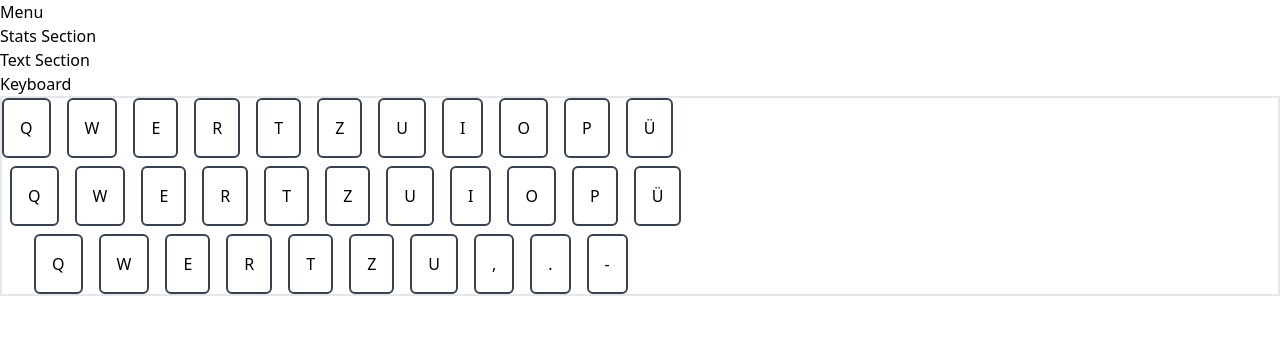
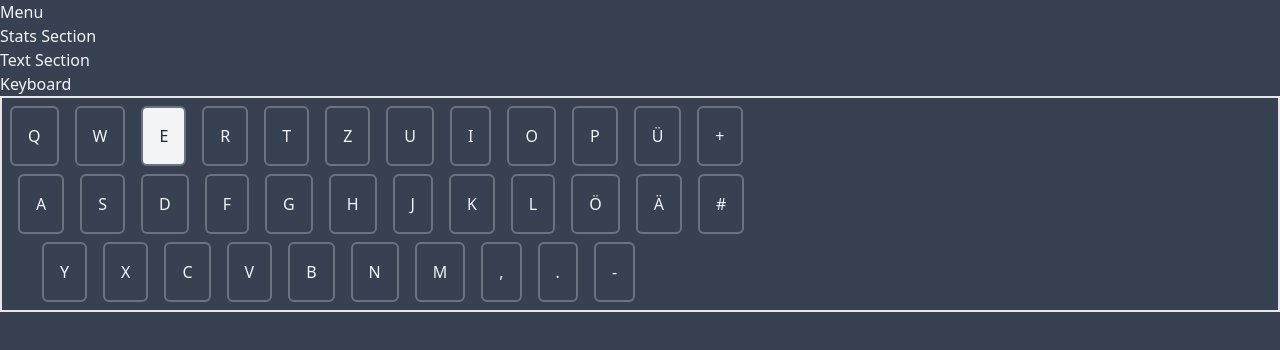
Before and after one commit to marlonfeh/typer, a Vue app: page / in a window 1280 px wide. Shown: the top 350 px of the page. Built offline with nearby package versions, Linux system fonts and the light colour scheme.

Commit message:
Implements a basic virtual keyboard with typing functionality

```diff
--- a/src/App.vue
+++ b/src/App.vue
@@ -1,8 +1,14 @@
 <template>
-  <menu-section></menu-section>
+<div class="h-screen bg-gray-700 text-gray-100">
+  <div class="container">
+    <menu-section></menu-section>
   <stats-section></stats-section>
   <text-section></text-section>
   <keyboard-section></keyboard-section>
+  </div>
+</div>
+
+
 </template>
 
 <script>
--- a/src/components/keyboard.vue
+++ b/src/components/keyboard.vue
@@ -1,45 +1,47 @@
 <template>
-  <section>
+  <section class="container mx-auto">
     <p>Keyboard</p>
-    <div class="border-2 bg-grey-400">
+    <div class="p-2 border-2 bg-grey-400">
       <div class="flex space-x-4">
-        <div id="81" class="p-4 border-2 border-gray-700 rounded-md">Q</div>
-        <div class="p-4 border-2 border-gray-700 rounded-md">W</div>
-        <div class="p-4 border-2 border-gray-700 rounded-md">E</div>
-        <div class="p-4 border-2 border-gray-700 rounded-md">R</div>
-        <div class="p-4 border-2 border-gray-700 rounded-md">T</div>
-        <div class="p-4 border-2 border-gray-700 rounded-md">Z</div>
-        <div class="p-4 border-2 border-gray-700 rounded-md">U</div>
-        <div class="p-4 border-2 border-gray-700 rounded-md">I</div>
-        <div class="p-4 border-2 border-gray-700 rounded-md">O</div>
-        <div class="p-4 border-2 border-gray-700 rounded-md">P</div>
-        <div class="p-4 border-2 border-gray-700 rounded-md">Ü</div>
-
+        <div class="p-4 border-2 border-gray-500 rounded-md " :class="{ active: keysActive[81] }">Q</div>
+        <div class="p-4 border-2 border-gray-500 rounded-md" :class="{ active: keysActive[87] }">W</div>
+        <div class="p-4 border-2 border-gray-500 rounded-md " :class="{ active: keysActive[69] }">E</div>
+        <div class="p-4 border-2 border-gray-500 rounded-md " :class="{ active: keysActive[82] }">R</div>
+        <div class="p-4 border-2 border-gray-500 rounded-md " :class="{ active: keysActive[84] }">T</div>
+        <div class="p-4 border-2 border-gray-500 rounded-md " :class="{ active: keysActive[90] }">Z</div>
+        <div class="p-4 border-2 border-gray-500 rounded-md " :class="{ active: keysActive[85] }">U</div>
+        <div class="p-4 border-2 border-gray-500 rounded-md " :class="{ active: keysActive[73] }">I</div>
+        <div class="p-4 border-2 border-gray-500 rounded-md " :class="{ active: keysActive[79] }">O</div>
+        <div class="p-4 border-2 border-gray-500 rounded-md " :class="{ active: keysActive[80] }">P</div>
+        <div class="p-4 border-2 border-gray-500 rounded-md " :class="{ active: keysActive[186] }">Ü</div>
+        <div class="p-4 border-2 border-gray-500 rounded-md " :class="{ active: keysActive[187] }">+</div>
       </div>
       <div class="ml-2 py-2 flex space-x-4">
-        <div id="81" class="p-4 border-2 border-gray-700 rounded-md">Q</div>
-        <div class="p-4 border-2 border-gray-700 rounded-md">W</div>
-        <div class="p-4 border-2 border-gray-700 rounded-md">E</div>
-        <div class="p-4 border-2 border-gray-700 rounded-md">R</div>
-        <div class="p-4 border-2 border-gray-700 rounded-md">T</div>
-        <div class="p-4 border-2 border-gray-700 rounded-md">Z</div>
-        <div class="p-4 border-2 border-gray-700 rounded-md">U</div>
-        <div class="p-4 border-2 border-gray-700 rounded-md">I</div>
-        <div class="p-4 border-2 border-gray-700 rounded-md">O</div>
-        <div class="p-4 border-2 border-gray-700 rounded-md">P</div>
-        <div class="p-4 border-2 border-gray-700 rounded-md">Ü</div>
+        <div class="p-4 border-2 border-gray-500 rounded-md " :class="{ active: keysActive[65] }">A</div>
+        <div class="p-4 border-2 border-gray-500 rounded-md" :class="{ active: keysActive[83] }">S</div>
+        <div class="p-4 border-2 border-gray-500 rounded-md " :class="{ active: keysActive[68] }">D</div>
+        <div class="p-4 border-2 border-gray-500 rounded-md " :class="{ active: keysActive[70] }">F</div>
+        <div class="p-4 border-2 border-gray-500 rounded-md " :class="{ active: keysActive[71] }">G</div>
+        <div class="p-4 border-2 border-gray-500 rounded-md " :class="{ active: keysActive[72] }">H</div>
+        <div class="p-4 border-2 border-gray-500 rounded-md " :class="{ active: keysActive[74] }">J</div>
+        <div class="p-4 border-2 border-gray-500 rounded-md " :class="{ active: keysActive[75] }">K</div>
+        <div class="p-4 border-2 border-gray-500 rounded-md " :class="{ active: keysActive[76] }">L</div>
+        <div class="p-4 border-2 border-gray-500 rounded-md " :class="{ active: keysActive[192] }">Ö</div>
+        <div class="p-4 border-2 border-gray-500 rounded-md " :class="{ active: keysActive[222] }">Ä</div>
+        <div class="p-4 border-2 border-gray-500 rounded-md " :class="{ active: keysActive[191] }">#</div>
       </div>
       <div class="ml-8 flex space-x-4">
-        <div id="81" class="p-4 border-2 border-gray-700 rounded-md">Q</div>
-        <div class="p-4 border-2 border-gray-700 rounded-md">W</div>
-        <div class="p-4 border-2 border-gray-700 rounded-md">E</div>
-        <div class="p-4 border-2 border-gray-700 rounded-md">R</div>
-        <div class="p-4 border-2 border-gray-700 rounded-md">T</div>
-        <div class="p-4 border-2 border-gray-700 rounded-md">Z</div>
-        <div class="p-4 border-2 border-gray-700 rounded-md">U</div>
-        <div class="p-4 border-2 border-gray-700 rounded-md">,</div>
-        <div class="p-4 border-2 border-gray-700 rounded-md">.</div>
-        <div class="p-4 border-2 border-gray-700 rounded-md">-</div>
+        <div class="p-4 border-2 border-gray-500 rounded-md " :class="{ active: keysActive[89] }">Y</div>
+        <div class="p-4 border-2 border-gray-500 rounded-md" :class="{ active: keysActive[88] }">X</div>
+        <div class="p-4 border-2 border-gray-500 rounded-md " :class="{ active: keysActive[67] }">C</div>
+        <div class="p-4 border-2 border-gray-500 rounded-md " :class="{ active: keysActive[86] }">V</div>
+        <div class="p-4 border-2 border-gray-500 rounded-md " :class="{ active: keysActive[66] }">B</div>
+        <div class="p-4 border-2 border-gray-500 rounded-md " :class="{ active: keysActive[78] }">N</div>
+        <div class="p-4 border-2 border-gray-500 rounded-md " :class="{ active: keysActive[77] }">M</div>
+        <div class="p-4 border-2 border-gray-500 rounded-md " :class="{ active: keysActive[188] }">,</div>
+        <div class="p-4 border-2 border-gray-500 rounded-md " :class="{ active: keysActive[190] }">.</div>
+        <div class="p-4 border-2 border-gray-500 rounded-md " :class="{ active: keysActive[189] }">-</div>
+
       </div>
       <div></div>
     </div>
@@ -49,5 +51,61 @@
 <script>
 export default {
   name: 'Keyboard',
+  data(){
+      return {
+          keysActive:{
+              81: false,
+              87: false,
+              69: true,
+              name: true
+          }
+      }
+  },
+  methods: {
+    turnActive(keycode){
+        console.log(keycode)
+
+        console.log(this.keysActive[keycode])
+
+    },
+	doCommand(e) {
+        //let cmd = String.fromCharCode(e.keyCode).toLowerCase();
+
+        console.log(e.keyCode)
+
+        this.turnActive(e.keyCode)
+
+
+        //console.log(this.keysActive[e.keyCode])
+
+
+        this.keysActive[e.keyCode] = true
+
+        console.log(this.keysActive[e.keyCode])
+
+        //Zusammenlegen?
+
+        //emit OR vuex for text comparison
+        },
+
+    doCommand2(e) {
+        //let cmd = String.fromCharCode(e.keyCode).toLowerCase();
+
+        console.log(e.keyCode)
+
+        this.keysActive[e.keyCode] = false
+        }
+    },
+  created() {
+    window.addEventListener('keydown', this.doCommand);
+    window.addEventListener('keyup', this.doCommand2);
+  },
 }
 </script>
+
+<style scoped>
+.active{
+    @apply bg-gray-100;
+    @apply text-gray-800
+}
+</style>
```
Also changed, not shown: src/components/ui/key.vue (added, +13 -0 lines).
